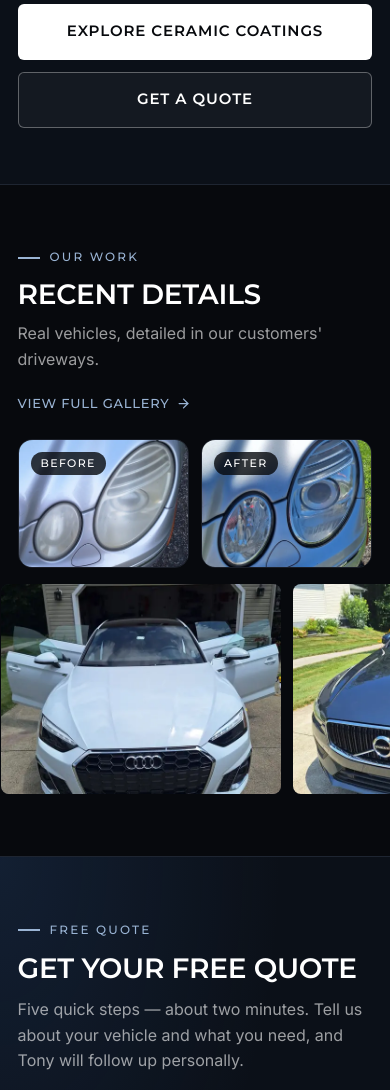
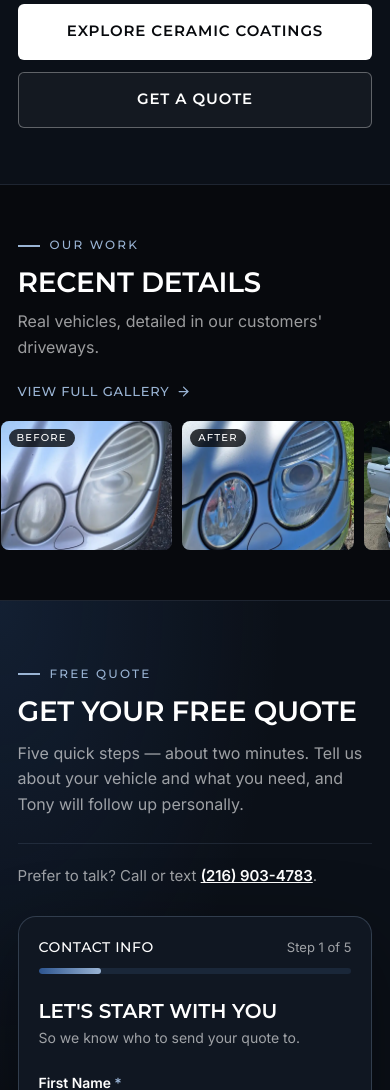
Before and after one commit to tonybtown1282009-gif/Tonys-Detailing-Site-Vercel, a Flask app: page / in a window 390 px wide. Shown: the part 5410-6500 px from the top of the page. Run offline with Flask 3, Linux system fonts and the light colour scheme.

Commit message:
Shrink homepage Recent Details to one compact row
Before/after + 4 work photos in a single 6-up strip (swipe rail on phones);
full set stays on /gallery.

Co-Authored-By: Claude Opus 5.5 <noreply@anthropic.com>
Claude-Session: https://claude.ai/code/session_018bibMgdVtU21aCVnV4qXvV

```diff
--- a/static/site.css
+++ b/static/site.css
@@ -442,3 +442,10 @@ body.menu-open{overflow:hidden;}
   .phero .hero-actions .btn,.cer-copy .hero-actions .btn,.cta-band .hero-actions .btn{flex:1 1 100%;}
   .btn-lg{white-space:normal;text-align:center;line-height:1.25;padding-top:12px;padding-bottom:12px;}
 }
+/* Compact "Recent Details" strip: before/after + 4 photos in one row */
+.work-compact{grid-template-columns:repeat(6,1fr);gap:10px;}
+.work-compact figure{position:relative;}
+.work-compact figcaption{position:absolute;left:8px;top:8px;padding:4px 8px;border-radius:999px;background:rgba(7,9,13,.8);color:#fff;font:700 10px/1 var(--ff-h);letter-spacing:.12em;text-transform:uppercase;}
+#work .sec-head{margin-bottom:22px;}
+#work{padding:clamp(44px,6vw,72px) 0;}
+@media (max-width:760px){.work-compact figure{flex:0 0 44vw;}}
--- a/templates/home.html
+++ b/templates/home.html
@@ -117,12 +117,10 @@
       </div>
       <a href="/gallery" class="link-arrow">View Full Gallery {{ icon('arrow-right') }}</a>
     </div>
-    <div class="ba">
-      <figure>{{ m.img('headlight-before', 700, 'Foggy headlight before restoration', '(max-width:760px) 50vw, 600px') }}<figcaption>Before</figcaption></figure>
-      <figure>{{ m.img('headlight-after', 700, 'Clear headlight after restoration', '(max-width:760px) 50vw, 600px') }}<figcaption>After</figcaption></figure>
-    </div>
-    <div class="work-grid">
-      {% for n, alt in c.WORK_PHOTOS %}<figure>{{ m.img('work-' ~ n, 600, alt, '(max-width:760px) 72vw, 25vw') }}</figure>{% endfor %}
+    <div class="work-grid work-compact">
+      <figure>{{ m.img('headlight-before', 700, 'Foggy headlight before restoration', '(max-width:760px) 44vw, 16vw') }}<figcaption>Before</figcaption></figure>
+      <figure>{{ m.img('headlight-after', 700, 'Clear headlight after restoration', '(max-width:760px) 44vw, 16vw') }}<figcaption>After</figcaption></figure>
+      {% for n, alt in c.WORK_PHOTOS[:4] %}<figure>{{ m.img('work-' ~ n, 600, alt, '(max-width:760px) 44vw, 16vw') }}</figure>{% endfor %}
     </div>
   </div>
 </section>
```
Also changed, not shown: tests/test_booking.py (+1 -1 lines).
